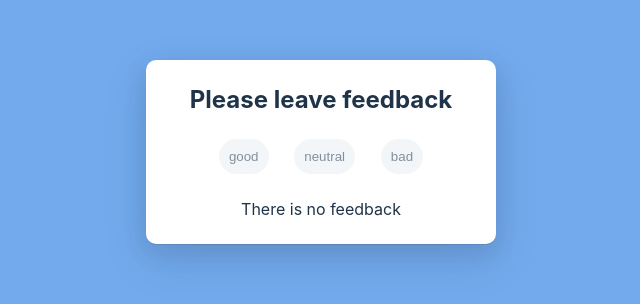
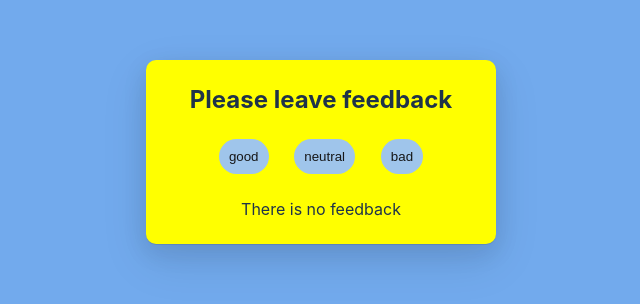
Before and after one commit to Primushko/goit-react-hw-02-feedback, a React (Create React App) app: page / in a window 1280 px wide. Shown: the top 304 px of the page, without its empty margins (319-959 px from the left). Built offline with nearby package versions, Linux system fonts and the light colour scheme.

Commit message:
стилі

```diff
--- a/src/components/FreedbackOptions/FeedbackOptions.module.css
+++ b/src/components/FreedbackOptions/FeedbackOptions.module.css
@@ -10,8 +10,8 @@
   border: none;
   border-radius: 20px;
   text-align: center;
-  background-color: #f3f6f9;
-  color: #82909e;
+  background-color: #9fc5eb;
+  color: #161718;
   transition: all 800ms;
 }
 .feedback__btn:hover {
--- a/src/components/Section/Section.module.css
+++ b/src/components/Section/Section.module.css
@@ -6,7 +6,7 @@
   width: 350px;
   color: #1f3349;
   border-radius: 10px;
-  background-color: white;
+  background-color: yellow;
   box-shadow: rgba(17, 17, 26, 0.1) 0px 1px 0px,
     rgba(17, 17, 26, 0.1) 0px 8px 24px, rgba(17, 17, 26, 0.1) 0px 16px 48px;
 }
```
